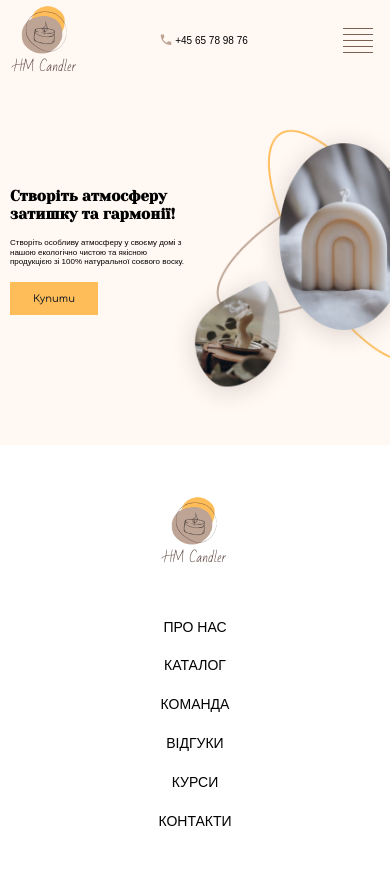
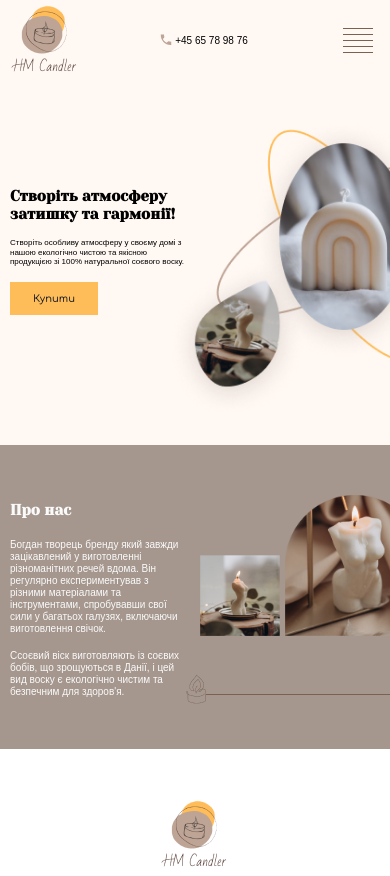
Before and after one commit to iwdath/hm-candler, a plain HTML site: page index.html in a window 390 px wide. Shown: the top 876 px of the page. Drawn offline with Linux system fonts and the light colour scheme; a web font is replaced by a local one.

Commit message:
feat (about): add about section
This adds a new section to the website that introduces the project and
its goals.

```diff
--- a/css/main.css
+++ b/css/main.css
@@ -156,10 +156,76 @@ button {
   font-size: 14px;
 }
 
-.top__picture{
+.top__picture {
   position: absolute;
   top: 0;
   left: 240px;
+}
+
+
+.about {
+  background-color: #a5978e;
+  color: #fafafa;
+  padding: 50px 0;
+}
+
+.about__inner {
+  display: flex;
+  align-items: center;
+}
+
+.about__content {
+  min-width: 370px;
+}
+
+.title {
+  font-size: 40px;
+}
+
+.about__title {
+  font-family: "Yeseva One", serif;
+  margin-bottom: 15px;
+}
+
+.about__content p+p {
+  margin-top: 15px;
+}
+
+.about__list {
+  display: flex;
+  align-items: center;
+  gap: 20px;
+  padding-left: 110px;
+  padding-bottom: 60px;
+  position: relative;
+}
+
+.about__list::before {
+  content: "";
+  position: absolute;
+  left: 0;
+  bottom: 0;
+  background-image: url("../img/about-decor.png");
+  width: 22px;
+  height: 30px;
+}
+
+.about__list::after {
+  content: "";
+  position: absolute;
+  left: 21px;
+  bottom: 9px;
+  background-color: #7b6152;
+  width: 1000%;
+  height: 1px;
+}
+
+.about__item-img {
+  margin-bottom: 10px;
+}
+
+.about__item-text {
+  font-size: 11px;
 }
 
 
@@ -199,12 +265,20 @@ button {
     margin-bottom: 30px;
   }
 
-  .top__picture{
+  .top__picture {
     left: 333px;
   }
 
   .top__img {
     width: 655px;
+  }
+
+  .about__content {
+    min-width: 300px;
+  }
+
+  .about__list {
+    padding-left: 20px;
   }
 }
 
@@ -258,8 +332,47 @@ button {
     padding: 14px 30px;
   }
 
-  .top__picture{
+  .top__picture {
     left: 190px;
+  }
+
+  .about {
+    padding-bottom: 80px;
+  }
+
+  .about__content {
+    min-width: 200px;
+  }
+
+  .title {
+    font-size: 15px;
+  }
+
+  .about__title {
+    margin-bottom: 20px;
+  }
+
+  .about__list {
+    margin-left: 30px;
+    padding-bottom: 30px;
+    gap: 10px;
+  }
+
+  .about__item-img {
+    margin-bottom: 5px;
+  }
+
+  .about__item-img--1,
+  .about__item-img--3 {
+    width: 120px;
+  }
+
+  .about__item-img--2 {
+    width: 190px;
+  }
+
+  .about__item-text {
+    font-size: 6px;
   }
 
   .footer__inner {
@@ -370,16 +483,58 @@ button {
     padding: 11px 23px;
   }
 
-  .top__picture{
+  .top__picture {
     left: 167px;
   }
 
   .top__img {
     width: 309px;
   }
+
+  .about {
+    padding-bottom: 45px;
+  }
+
+  .about__inner {
+    align-items: flex-end;
+  }
+
+  .about__content {
+    min-width: 170px;
+    margin-bottom: 6px;
+  }
+
+  .about__list {
+    margin-left: 5px;
+    gap: 5px;
+    padding-bottom: 60px;
+    padding-left: 15px;
+    align-items: flex-end;
+  }
+
+  .about__item-img--1,
+  .about__item-img--3 {
+    width: 80px;
+  }
+
+  .about__item-img--2 {
+    width: 140px;
+  }
+
+  .about__item-text {
+    display: none;
+  }
 }
 
 @media (max-width: 360px) {
+  body {
+    font-size: 8px;
+  }
+
+  .header__inner {
+    font-size: 10px;
+  }
+
   .top__content {
     width: 200px;
     padding: 20px 0 0;
@@ -404,4 +559,37 @@ button {
   .top__img {
     width: 180px;
   }
+
+  .about {
+    padding: 25px 0 10px;
+  }
+
+  .about__content {
+    min-width: 230px;
+    margin-bottom: 30px;
+  }
+
+  .title {
+    margin-bottom: 10px;
+  }
+
+  .about__content p+p {
+    margin-top: 10px;
+  }
+
+  .about__list {
+    margin-left: 15px;
+    padding-left: 10px;
+    padding-bottom: 40px;
+    gap: 0;
+  }
+
+  .about__item-img {
+    margin-bottom: 0;
+  }
+
+  .about__item-img--2,
+  .about__item-img--3 {
+    display: none;
+  }
 }
--- a/index.html
+++ b/index.html
@@ -67,6 +67,29 @@
           </picture>
         </div>
       </section>
+      <section class="about">
+        <div class="container about__inner">
+          <div class="about__content">
+            <h2 class="title about__title">Про нас</h2>
+            <p class="about__text">Богдан творець бренду який завжди зацікавлений у виготовленні різноманітних речей вдома. Він регулярно експериментував з різними матеріалами та інструментами, спробувавши свої сили у багатьох галузях, включаючи виготовлення свічок.</p>
+            <p class="about__text">Ссоєвий віск виготовляють із соєвих бобів, що зрощуються в Данії, і цей вид воску є екологічно чистим та безпечним для здоров'я.</p>
+          </div>
+          <ul class="about__list">
+            <li class="about__item">
+              <img class="about__item-img about__item-img--1" src="img/about-1.jpg" alt="">
+              <p class="about__item-text">Насолоджуйтеся моментом</p>
+            </li>
+            <li class="about__item">
+              <img class="about__item-img about__item-img--2" src="img/about-2.png" alt="">
+              <p class="about__item-text">Створіть улюблену атмосферу</p>
+            </li>
+            <li class="about__item">
+              <img class="about__item-img about__item-img--3" src="img/about-3.jpg" alt="">
+              <p class="about__item-text">Виготовлені з любов'ю</p>
+            </li>
+          </ul>
+        </div>
+      </section>
     </main>
     <footer class="footer">
       <div class="container footer__inner">
```
Also changed, not shown: img/about-1.jpg (added), img/about-2.png (added), img/about-3.jpg (added), img/about-decor.png (added).
